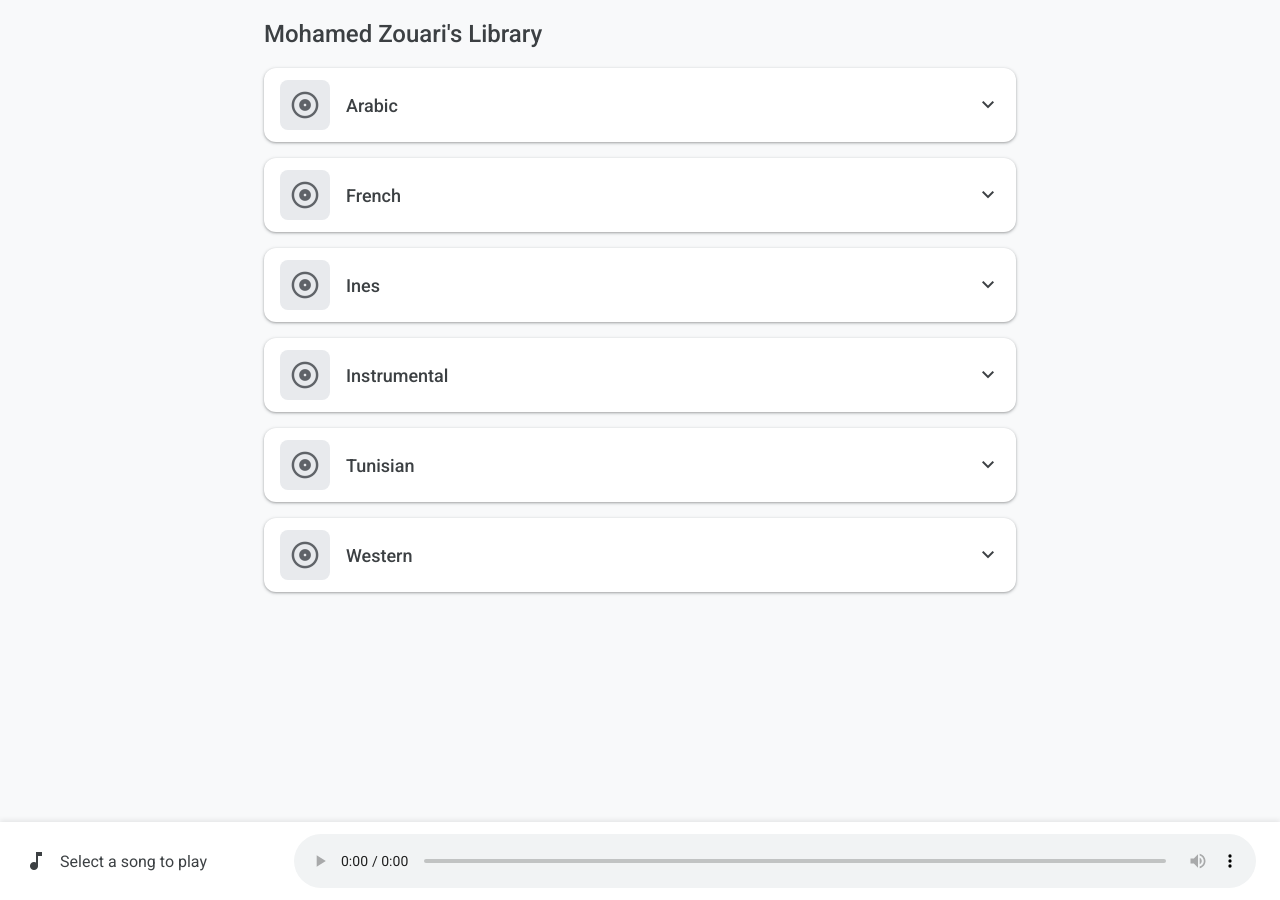
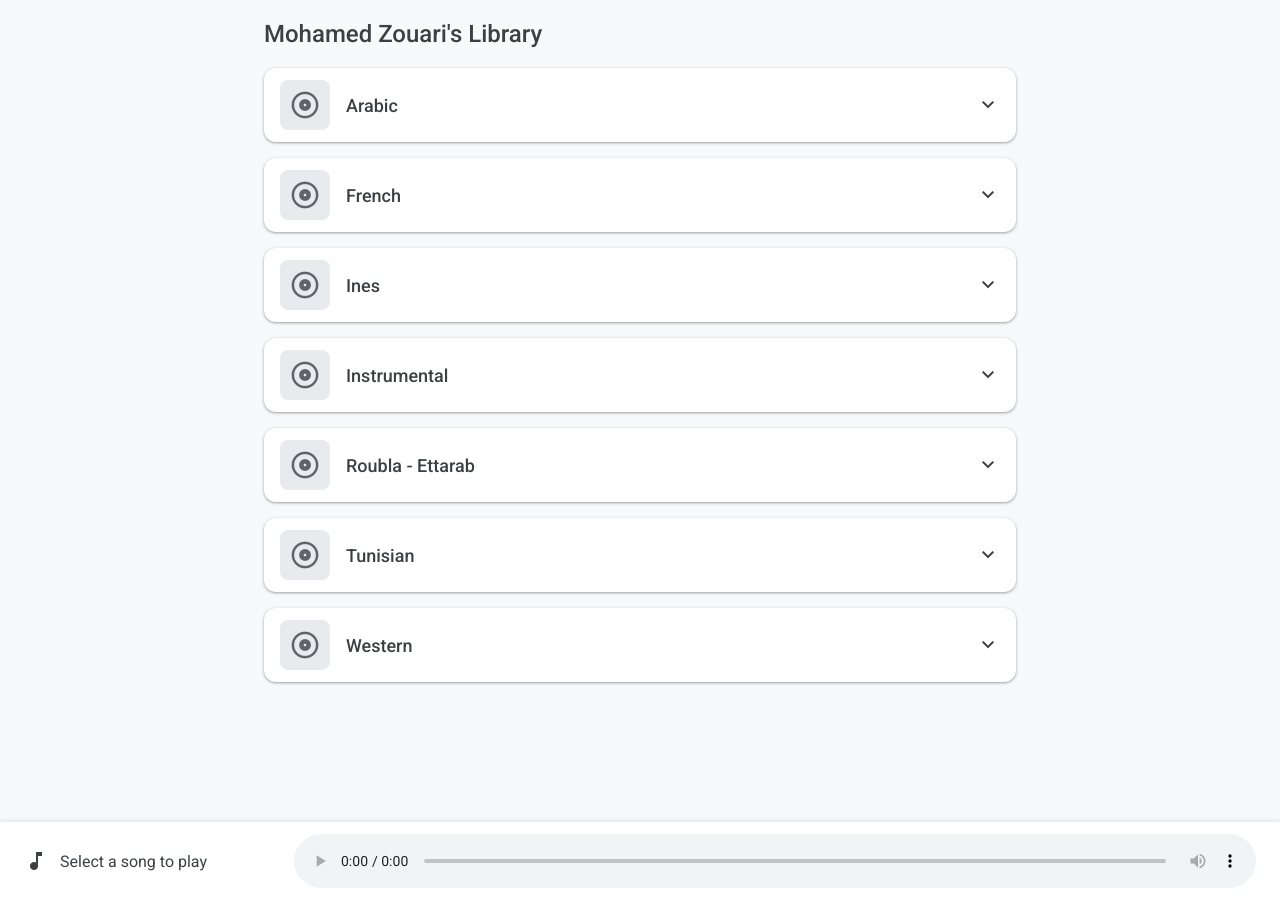
Before and after one commit to zouariste/zouariste.github.io, a Jekyll site: the page tools/playlist/index.html, which Jekyll copies as it is, in a window 1280 px wide. Built offline with Jekyll 4.4.1, drawn with Linux system fonts in a browser that asks for light colours.

Commit message:
Pre-deploy file edits

```diff
--- a/tools/playlist/index.html
+++ b/tools/playlist/index.html
@@ -85,6 +85,21 @@
                         <span class="material-symbols-outlined">album</span>
                     </div>
                     <div class="album-info">
+                        <h2>Roubla - Ettarab</h2>
+                    </div>
+                    <span class="material-symbols-outlined expand-icon">expand_more</span>
+                </div>
+                <ul class="song-list">
+            <li><a href="#" data-src="music/Roubla - Ettarab/Instru Rai Roubla Attarab_1.mp3">Instru Rai Roubla Attarab_1</a></li><li><a href="#" data-src="music/Roubla - Ettarab/Koubou Zina.mp3">Koubou Zina</a></li><li><a href="#" data-src="music/Roubla - Ettarab/Medley 1 Sahra Roubla Attarab.mp3">Medley 1 Sahra Roubla Attarab</a></li><li><a href="#" data-src="music/Roubla - Ettarab/Medley 2 AICHA roubla attarab.mp3">Medley 2 AICHA roubla attarab</a></li><li><a href="#" data-src="music/Roubla - Ettarab/Nssi Roubla Attarab.mp3">Nssi Roubla Attarab</a></li><li><a href="#" data-src="music/Roubla - Ettarab/Roubla-cocktail-1.mp3">Roubla-cocktail-1</a></li><li><a href="#" data-src="music/Roubla - Ettarab/Wahran.mp3">Wahran</a></li>
+                </ul>
+            </div>
+
+            <div class="album-card">
+                <div class="album-header">
+                    <div class="album-art">
+                        <span class="material-symbols-outlined">album</span>
+                    </div>
+                    <div class="album-info">
                         <h2>Tunisian</h2>
                     </div>
                     <span class="material-symbols-outlined expand-icon">expand_more</span>
```
